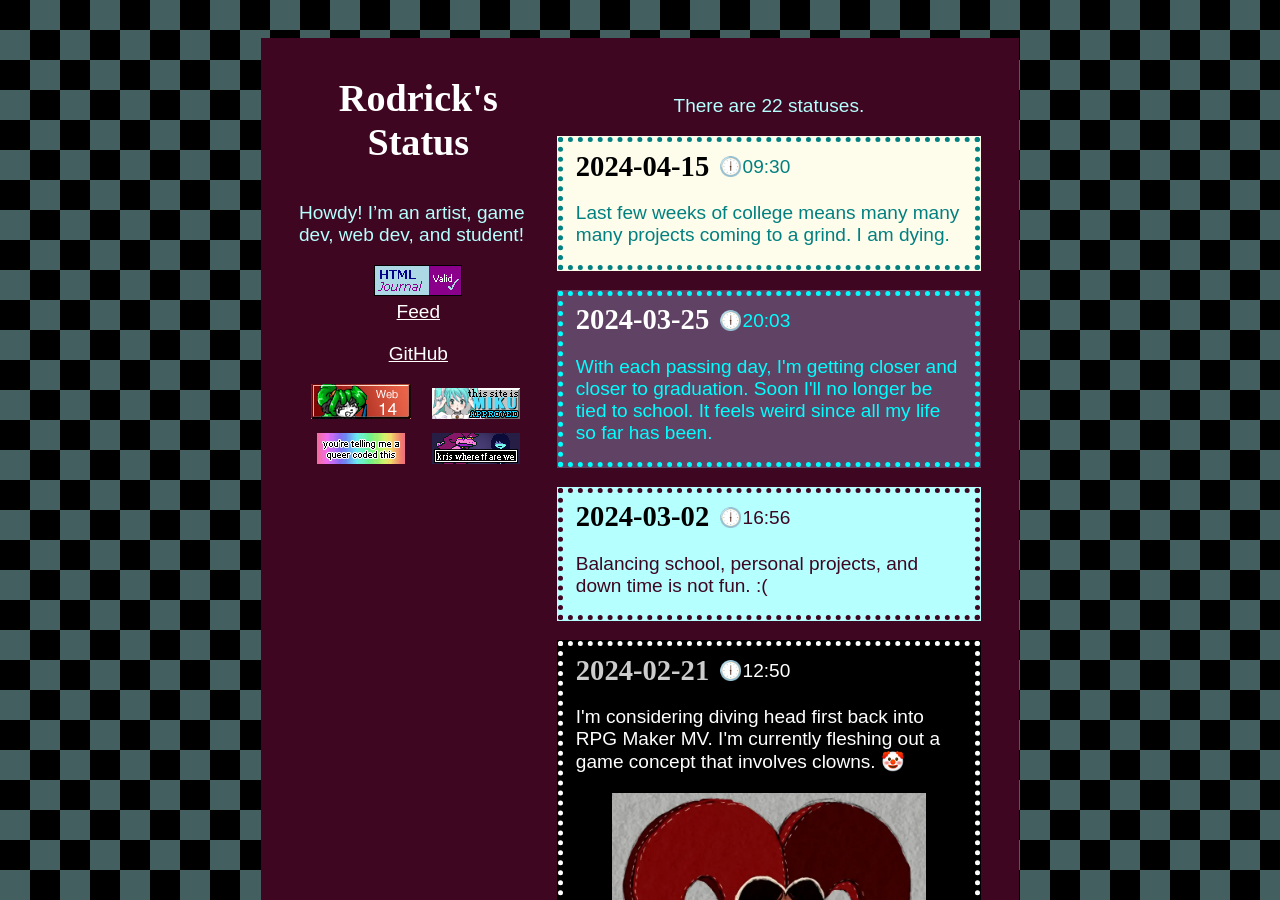
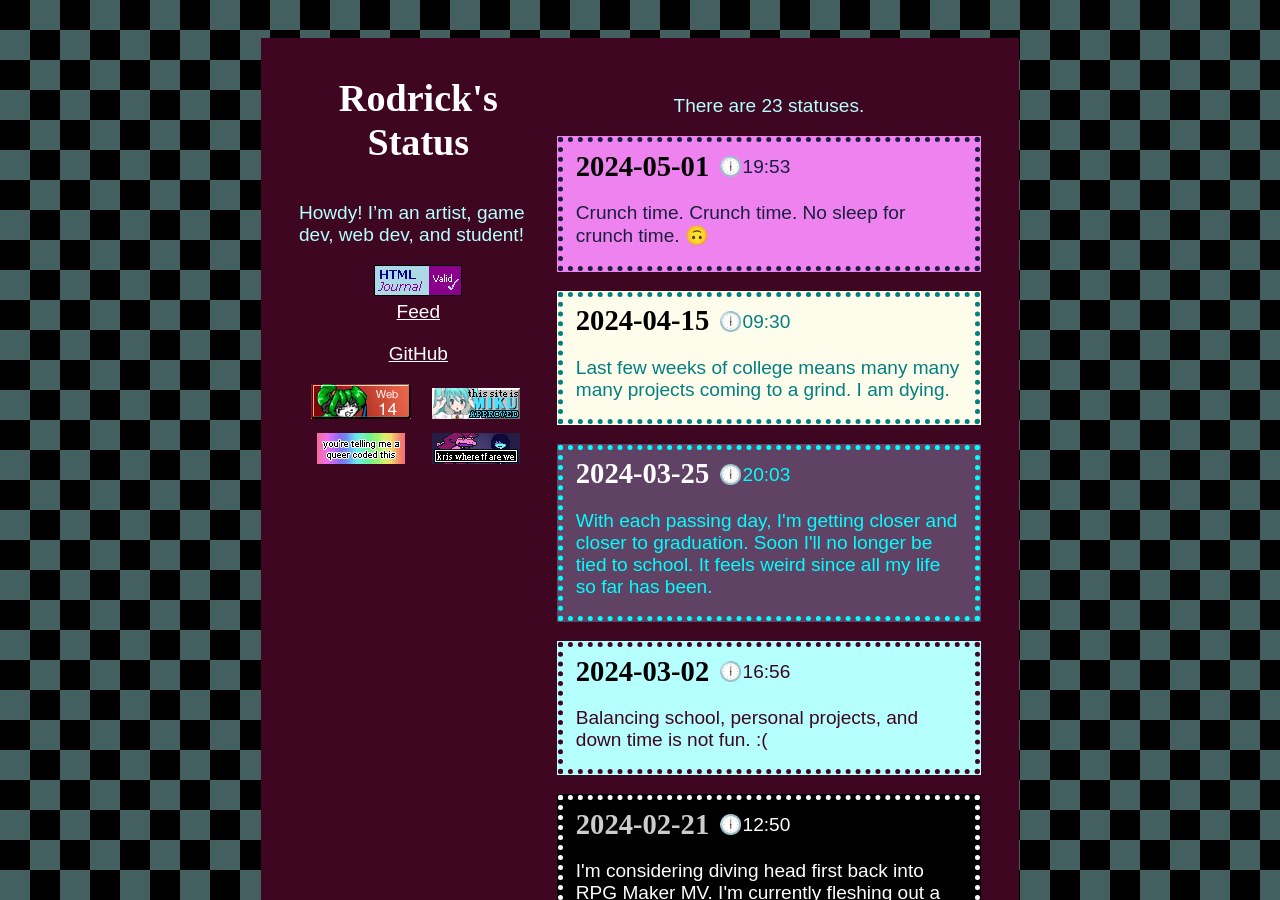
Before and after one commit to RodFireProductions/Status, a Jekyll site: the page built from site/index.md, in a window 1280 px wide and 900 px high. Built offline with Jekyll 4.4.1, drawn with Linux system fonts in a browser that asks for light colours.

Commit message:
Manual Status Update

```diff
--- a/site/_data/entries.json
+++ b/site/_data/entries.json
@@ -1,6 +1,6 @@
 {
-    "num":22,
-    "last_color":"green-alt",
+    "num":23,
+    "last_color":"pink",
     "list":[
         {
             "id":1,
@@ -192,6 +192,14 @@
 			"color":"green-alt",
 			"content":"Last few weeks of college means many many many projects coming to a grind. I am dying.",
 			"image":null
+		},
+		{
+			"id":23,
+			"time":"19:53",
+			"date":"2024-05-01",
+			"color":"pink",
+			"content":"Crunch time. Crunch time. No sleep for crunch time. 🙃",
+			"image":null
 		}
     ]
 }
```
